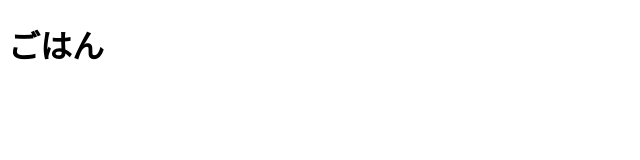
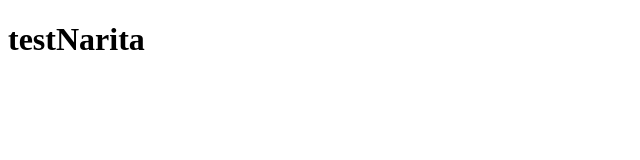
Before and after one commit to inu-0323/GA4test, a plain HTML site: page index.html in a window 1280 px wide. Shown: the whole page, without its empty margins (0-640 px from the left). Drawn offline with Linux system fonts and the light colour scheme.

Commit message:
Update index.html

```diff
--- a/index.html
+++ b/index.html
@@ -6,6 +6,7 @@
     <title>Document</title>
 </head>
 <body>
-    <h1>ごはん</h1>
+    <h1>testNarita</h1>
 </body>
+
 </html>
```
